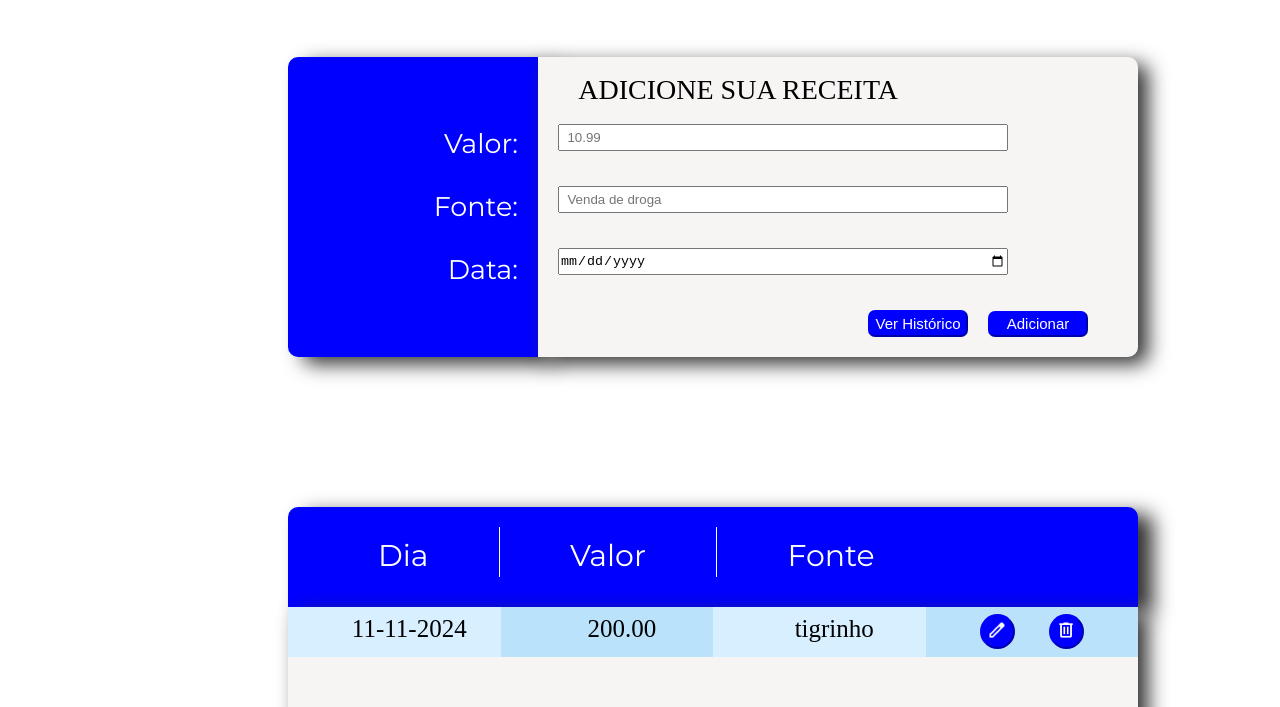
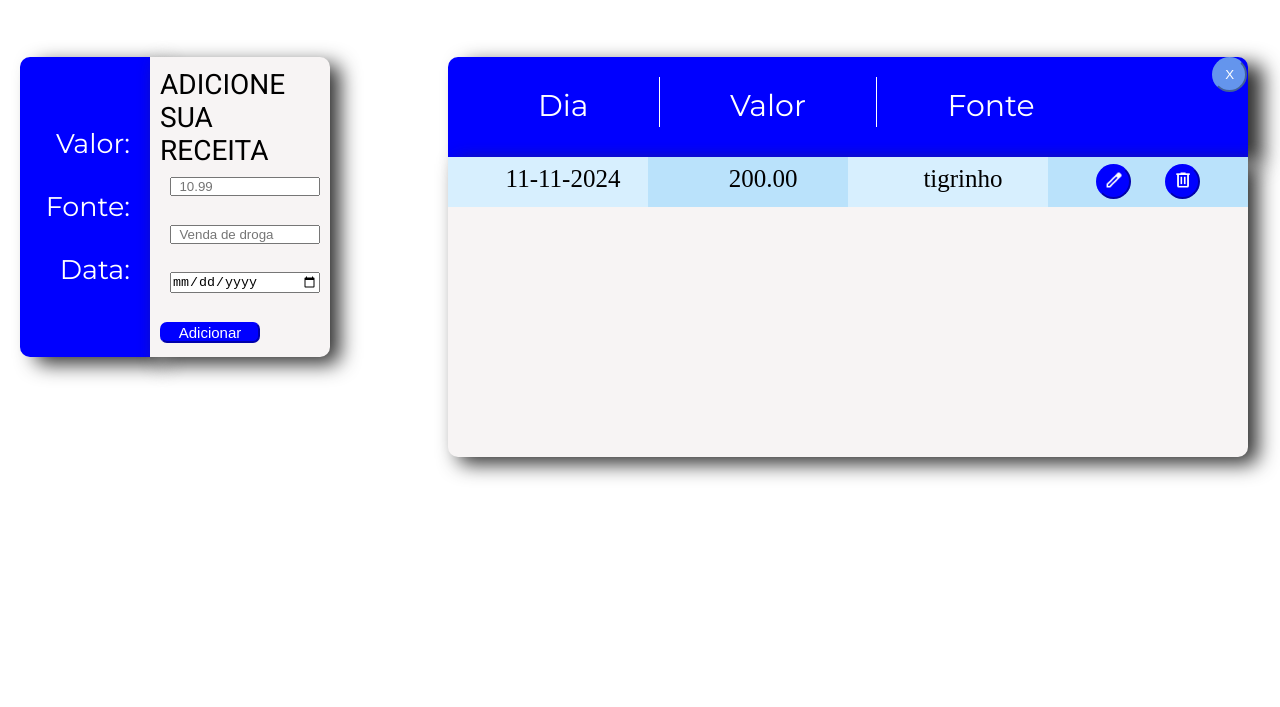
Before and after one commit to ciraht/sistema-de-controle-financeiro, a plain HTML site: page receitas.html in a window 1280 px wide. Both pictures are taken after a click on the button "Ver Histórico". Shown: the part 93-800 px from the top of the page. Drawn offline with Linux system fonts and the light colour scheme.

Commit message:
receitas e despesas historico

```diff
--- a/assets/css/estilo.css
+++ b/assets/css/estilo.css
@@ -3,6 +3,7 @@
     padding: 0;
     text-decoration: none;
     box-sizing: border-box;
+    transition: all 0.8s;
 }
 
 
@@ -38,7 +39,10 @@
     margin-left: 90px;
 }
 
-
+.position-ab{
+    position: absolute;
+    left: 215px;
+}
 /* fontes */
 
 .letrinha{
@@ -397,6 +401,8 @@
     display: flex;
     flex-direction: column;
     text-align: end;
+
+    overflow: hidden;
 }
 
 .azul{
@@ -406,7 +412,6 @@
     box-shadow: #313131 15px 7px 20px;
     background-color: blue;
     border-radius: 10px 0px 0px 10px;
-    margin-left: 22.5%;
 
     display: flex;
     flex-direction: column;
@@ -416,6 +421,7 @@
 .texto_quadro{
     font-size: 28px;
     margin-right: 240px;
+    margin-left: 0;
 }
 
 .info{
@@ -452,22 +458,20 @@
 
 .grafico{
     background-color: rgb(247, 244, 244);
-    height: 300px;
-    width: 850px;
-    margin-left: 22.5%;
+    height: 0px;
+    width: 0px;
     box-shadow: #313131 10px 7px 20px;
+    margin-left: 35%;
     border-radius: 0px 0px 10px 10px;
 }
 
 .azul_grafico{
-    height: 100px;
-    width: 850px;
-
+    height: 0px;
+    width: 0px;
+    margin-left: 35%;
     box-shadow: #313131 15px 7px 20px;
     background-color: blue;
     border-radius: 10px 10px 0px 0px;
-    margin-left: 22.5%;
-
     display: flex;
     flex-direction: column;
     text-align: end;
@@ -501,9 +505,6 @@
     width: 212.5px;
 }
 
-.grafico{
-}
-
 .grafico p{
     font-size: 25px;
     margin-left: 30px;
@@ -513,6 +514,15 @@
 .editar{
     background-color: blue;
     border-color: blue;
+    border-radius: 50%;
+    height: 35px;
+    width: 35px;
+}
+.xis{
+    margin-left: 25%;
+    color: white;
+    background-color: cornflowerblue;
+    border-color: cornflowerblue;
     border-radius: 50%;
     height: 35px;
     width: 35px;
--- a/assets/js/codigo.js
+++ b/assets/js/codigo.js
@@ -1,9 +1,60 @@
 function mostrarHistorico() {
-    const historico = document.getElementById("historico");
-    historico.style.display = historico.style.display === "none" || historico.style.display === "" ? "block" : "none";
+    const exit = document.getElementById("exit")
+    exit.style.height = "35px"
+    exit.style.width = "35px"
+    const tabelaazul = document.getElementById("tabelaazul")
+    const tabela = document.getElementById("tabela")
+    tabelaazul.style.width = "130px"
+    tabelaazul.style.marginLeft = "10px"
+    tabela.style.width = "180px"
+    const input = document.getElementById('input')
+    const input2 = document.getElementById('input2')
+    const input3 = document.getElementById('input3')
+    input.style.width = "150px"
+    input2.style.width = "150px"
+    input3.style.width = "150px"
+    const textoquadro = document.getElementById('texto-quadro')
+    textoquadro.style.marginLeft = "10px"
+    const adicionar = document.getElementById('adicionar')
+    adicionar.style.marginLeft = "10px"
+    const ctol = document.getElementById('c-to-l')
+    ctol.style.left = "10px"
+    const topo = document.getElementById('topo_azul')
+    const baixo = document.getElementById('baixo_branco')
+    topo.style.width = "800px"
+    topo.style.height = "100px"
+    baixo.style.width = "800px"
+    baixo.style.height = "300px"
+}
+function fecharHistorico(){
+    const exit = document.getElementById("exit")
+    exit.style.height = "0px"
+    exit.style.width = "0px"
+    const tabelaazul = document.getElementById("tabelaazul")
+    const tabela = document.getElementById("tabela")
+    tabelaazul.style.width = "250px"
+    tabelaazul.style.marginLeft = "0px"
+    tabela.style.width = "600px"
+    const input = document.getElementById('input')
+    const input2 = document.getElementById('input2')
+    const input3 = document.getElementById('input3')
+    input.style.width = "450px"
+    input2.style.width = "450px"
+    input3.style.width = "450px"
+    const textoquadro = document.getElementById('texto-quadro')
+    textoquadro.style.marginLeft = "0px"
+    const adicionar = document.getElementById('adicionar')
+    adicionar.style.marginLeft = "450px"
+    const ctol = document.getElementById('c-to-l')
+    ctol.style.left = "215px"
+    const topo = document.getElementById('topo_azul')
+    const baixo = document.getElementById('baixo_branco')
+    topo.style.width = "0px"
+    topo.style.height = "0px"
+    baixo.style.width = "0px"
+    baixo.style.height = "0px"
 }
 
-// Lista de classes, imagens e fundos disponíveis
 const pessoas = [
     { class: 'pessoa1', image: 'assets/img/pessoa1.png', bgColor: 'pessoa1_cor', fundo: 'assets/img/fundo1.png' },
     { class: 'pessoa2', image: 'assets/img/pessoa2.png', bgColor: 'pessoa2_cor', fundo: 'assets/img/fundo2.png' },
@@ -11,38 +62,36 @@ const pessoas = [
     { class: 'pessoa4', image: 'assets/img/pessoa4.png', bgColor: 'pessoa4_cor', fundo: 'assets/img/fundo4.png' },
 ];
 
-// Função para escolher uma pessoa aleatoriamente
+
 function escolherPessoaAleatoria() {
     return pessoas[Math.floor(Math.random() * pessoas.length)];
 }
 
-// Aplicar a classe, imagem e fundo escolhidos aleatoriamente
+
 function aplicarEstiloAleatorio() {
-    // Seleciona a pessoa aleatória
+
     const pessoaEscolhida = escolherPessoaAleatoria();
 
-    // Seleciona os elementos HTML
-    const imgElement = document.querySelector('.pessoa4'); // imagem inicial é 'pessoa4'
+
+    const imgElement = document.querySelector('.pessoa4');
     const saldoElement = document.querySelector('.saldo_total');
-    const fundoSection = document.querySelector('.fundo1'); // A seção que vai ter o fundo alterado
+    const fundoSection = document.querySelector('.fundo1');
 
-    // Remove as classes existentes das imagens, fundos e elementos
+
     pessoas.forEach(pessoa => {
         imgElement.classList.remove(pessoa.class);
         saldoElement.classList.remove(pessoa.bgColor);
-        fundoSection.classList.remove(pessoa.bgColor); // Remover fundo anterior
+        fundoSection.classList.remove(pessoa.bgColor);
     });
 
-    // Adiciona as classes e atualiza o src da imagem
+
     imgElement.classList.add(pessoaEscolhida.class);
     imgElement.src = pessoaEscolhida.image;
     saldoElement.classList.add(pessoaEscolhida.bgColor);
-    fundoSection.classList.add(pessoaEscolhida.bgColor); // Adiciona o fundo correspondente
+    fundoSection.classList.add(pessoaEscolhida.bgColor);
 
-    // Alterar o fundo da seção
     fundoSection.style.backgroundImage = `url(${pessoaEscolhida.fundo})`;
-    fundoSection.style.backgroundSize = 'cover'; // Garante que o fundo cubra toda a seção
+    fundoSection.style.backgroundSize = 'cover';
 }
 
-// Chama a função ao carregar a página
 window.onload = aplicarEstiloAleatorio;
--- a/receitas.html
+++ b/receitas.html
@@ -8,15 +8,9 @@
     <link rel="preconnect" href="https://fonts.googleapis.com">
     <link rel="preconnect" href="https://fonts.gstatic.com" crossorigin>
     <link href="https://fonts.googleapis.com/css2?family=Montserrat:ital,wght@0,100..900;1,100..900&family=Open+Sans:ital,wght@0,300..800;1,300..800&display=swap" rel="stylesheet">
-    <style>
-        /* Inicialmente ocultamos o histórico */
-        /* Classe para exibir o histórico */
-        #historico {
-        display: none; /* Inicialmente oculto */
-        }
-
-
-    </style>
+    <link rel="preconnect" href="https://fonts.googleapis.com">
+    <link rel="preconnect" href="https://fonts.gstatic.com" crossorigin>
+    <link href="https://fonts.googleapis.com/css2?family=Anton&family=Roboto:ital,wght@0,100;0,300;0,400;0,500;0,700;0,900;1,100;1,300;1,400;1,500;1,700;1,900&display=swap" rel="stylesheet">
 </head>
 <body>
     <header class="cabecalho d-flex">
@@ -38,32 +32,31 @@
 
     <div class="espaco"></div>
 
-    <section class="between">
-        <div class="space"></div>
+    <section class="position-ab" id="c-to-l">
 
         <form class="d-flex">
-            <div class="azul">
+            <div class="azul" id="tabelaazul">
                 <div class="mini-espaco"></div>
                 <div class="mini-espaco"></div>
                 <label class="info">Valor: </label>
-                <label class="info"> Fonte: </label>
-                <label class="info"> Data:</label>
+                <label class="info">Fonte: </label>
+                <label class="info">Data: </label>
             </div>
-            <div class="adicionar">
+            <div class="adicionar" id="tabela">
                 <div class="mini-espaco"></div>
-                <p class="texto_quadro">ADICIONE SUA RECEITA</p>
+                <p class="texto_quadro letrinha" id="texto-quadro">ADICIONE SUA RECEITA</p>
                 <div class="mini-espaco"></div>
 
-                <input type="number" class="inputo" placeholder="  10.99"> <br>
+                <input type="number" class="inputo"  id="input" placeholder="  10.99"> <br>
                 <div class="mini-espaco"></div>
 
-                <input type="text" class="inputo" placeholder="  Venda de droga"> <br>
+                <input type="text" class="inputo"  id="input2" placeholder="  Venda de droga"> <br>
                 <div class="mini-espaco"></div>
 
-                <input type="date" class="inputo"><br>
+                <input type="date" class="inputo"  id="input3"><br>
                 <div class="mini-espaco"></div>
 
-                <button type="button" class="botao margin1">Adicionar</button>
+                <button type="button" class="botao margin1" id="adicionar">Adicionar</button>
                 <button type="button" class="botao margin2" onclick="mostrarHistorico()">Ver Histórico</button>
 
             </div>
@@ -71,18 +64,18 @@
     </section>
 
     <section>
-        <div class="espaco"></div>
         <div id="historico">
-            <div class="azul_grafico">
+            <div class="azul_grafico" id="topo_azul">
                 <div class="d-flex espaco_esquerda">
                     <p class="info2">Dia</p>
                     <div class="divisao2"></div>
                     <p class="info2">Valor</p>
                     <div class="divisao2"></div>
                     <p class="info2">Fonte</p>
+                    <button class="xis" id="exit" onclick="fecharHistorico()">X</button>
                 </div>
             </div>
-            <div class="grafico">
+            <div class="grafico" id="baixo_branco">
                 <div class="dado d-flex">
                     <div class="subquadro1 centraliza">
                         <p>11-11-2024</p>
@@ -104,9 +97,6 @@
         </div>
     </section>
 
-    <footer class="rodape">
-
-    </footer>
 
     <!-- Importando o arquivo JavaScript -->
     <script src="assets/js/codigo.js"></script>
```
Also changed, not shown: despesas.html (+16 -27 lines).
